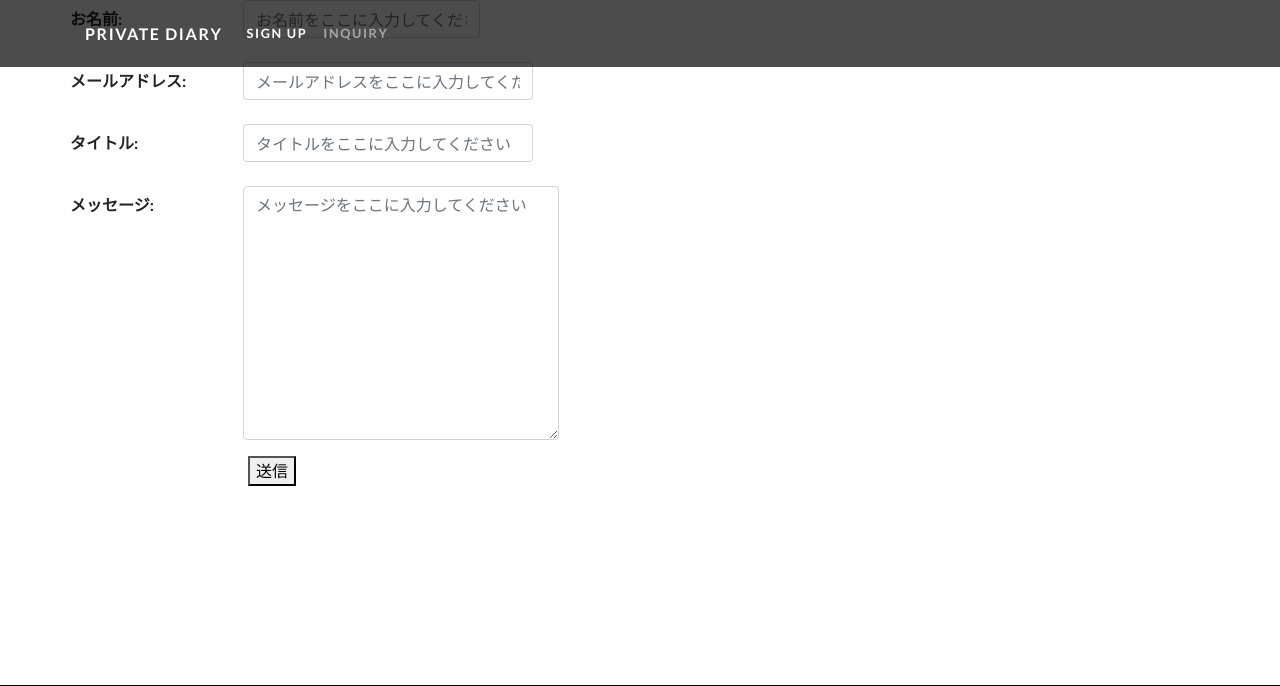
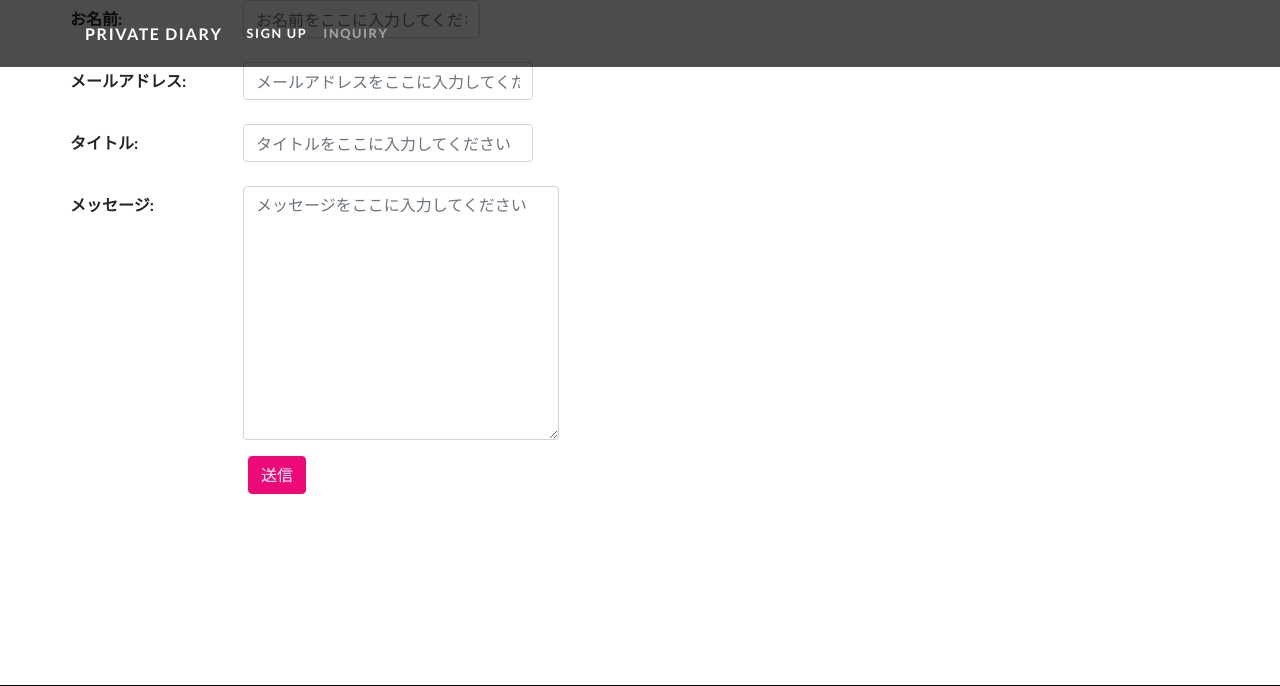
Before and after one commit to kobakobagit/private_diary, a Django app: page /inquiry/ in a window 1280 px wide. Shown: the top 686 px of the page. Run offline with Django 3.2, Linux system fonts and the light colour scheme; some libraries are stand-ins or nearby versions.

Commit message:
iquiury.html修正

```diff
--- a/private_diary/diary/templates/inquiry.html
+++ b/private_diary/diary/templates/inquiry.html
@@ -16,17 +16,17 @@
                 {% for field in form %}
                     <div class="form-group row">
                         <label for="{{ field.id_for_label }}" class="col-sm-4 col-form-label">
-                            <strong>{{ field.label_tag}}</strong>
+                            <strong>{{ field.label_tag }}</strong>
                         </label>
                         <div class="col-sm-8">
-                            {{field}}
-                            {{field.errors}}
+                            {{ field }}
+                            {{ field.errors }}
                         </div>
                     </div>
                 {% endfor %}
 
                 <div class="offset-sm-4 col-sm-8">
-                    <button clas="btn btn-primary" type="submit">送信</button>
+                    <button class="btn btn-primary" type="submit">送信</button>
                 </div>
             </form>
         </div>
```
